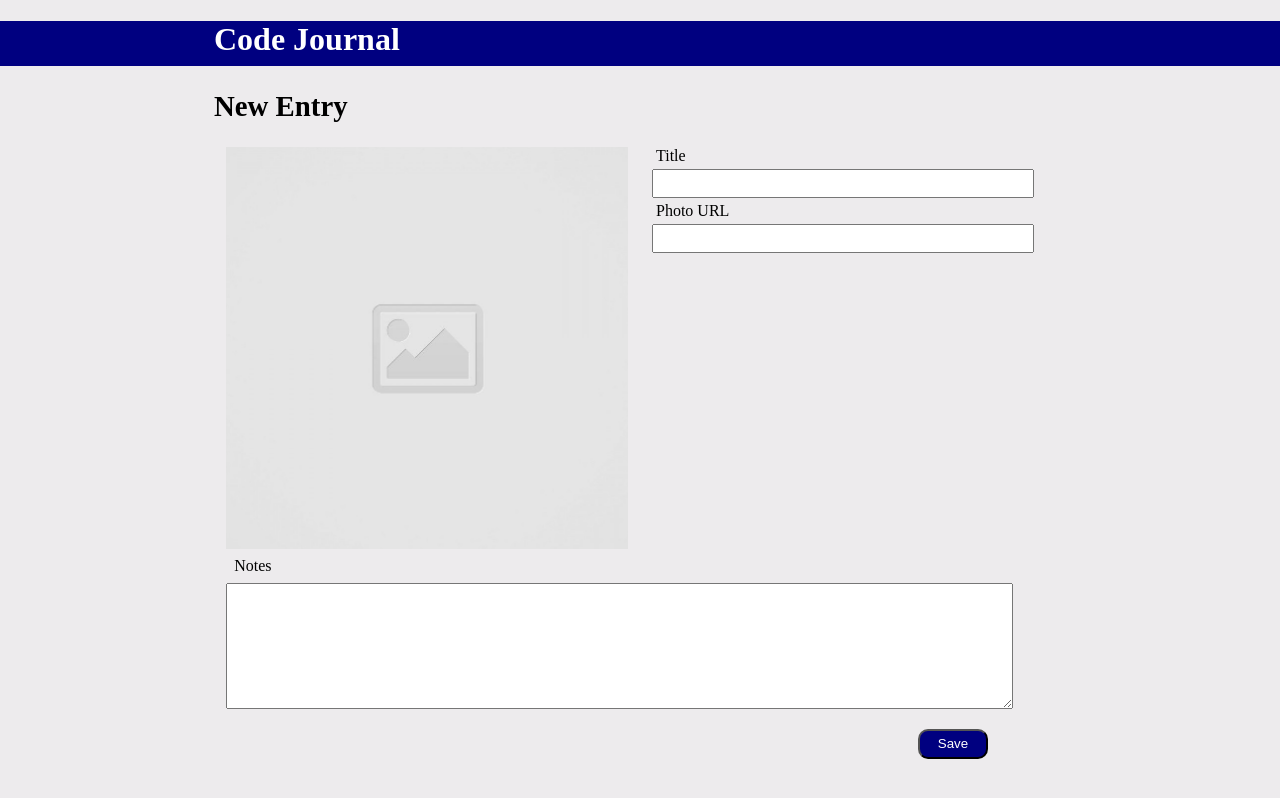
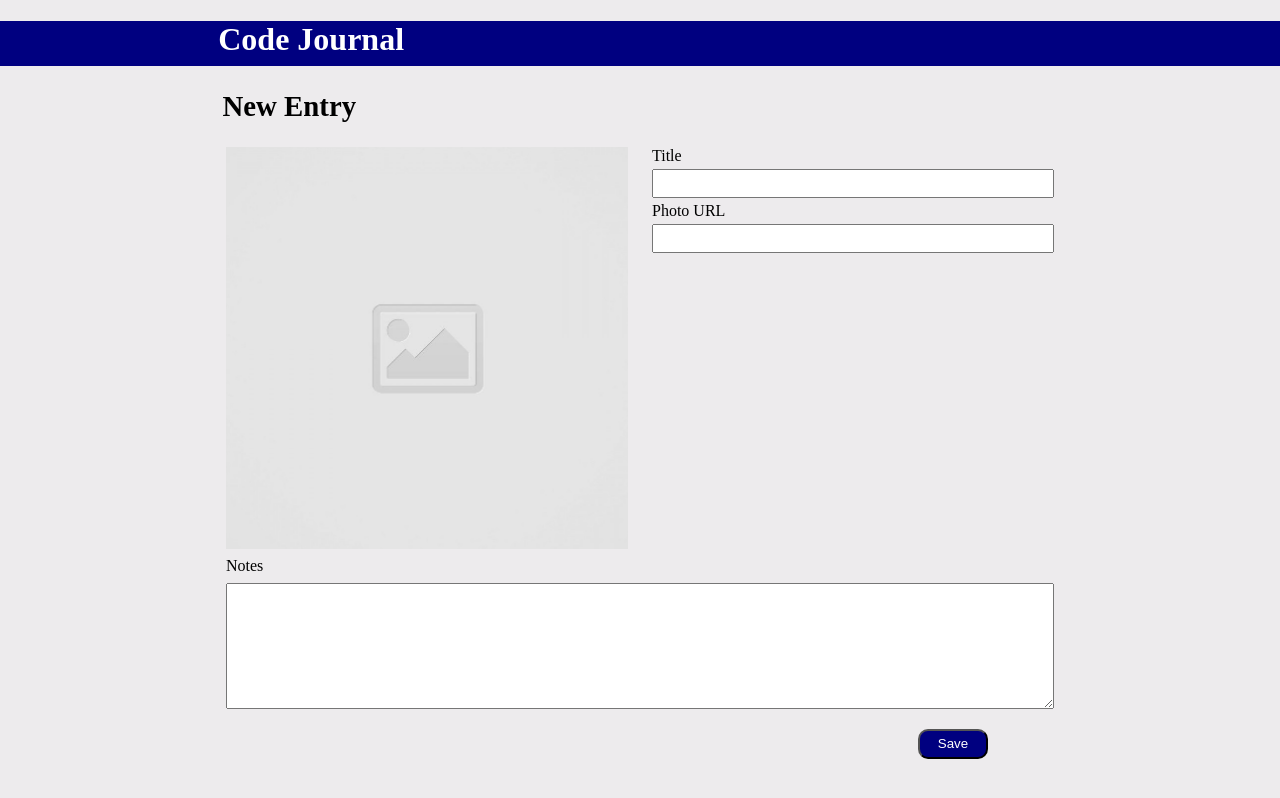
Before and after one commit to james-aguirre/code-journal, a website: page index.html in a window 1280 px wide. Drawn offline with Linux system fonts and the light colour scheme.

Commit message:
deleted margin from span elemenets, lined up header with picture

```diff
--- a/css/styles.css
+++ b/css/styles.css
@@ -20,19 +20,15 @@ button {
 }
 
 input {
-  width: 95%;
+  width: 100%;
   margin-top: 1%;
   margin-bottom: 1%;
   height: 1.8rem;
 }
 
 textarea {
-  width: 95%;
+  width: 100%;
   margin-top: 1%;
-}
-
-span {
-  margin-left: 1%;
 }
 
 img {
@@ -42,9 +38,6 @@ img {
 
 .entry-header {
   font-size: 1.2rem;
-}
-
-.notes {
   margin-left: 1%;
 }
 
@@ -55,3 +48,7 @@ img {
 h1 h2 {
   font-family: Merriweather, serif;
 }
+
+.header {
+  margin-left: 0.5%;
+}
--- a/index.html
+++ b/index.html
@@ -51,7 +51,7 @@
                 required>
           </div>
           <div class="column-full">
-            <label for="notes"><span class="notes">Notes</span></label>
+            <label for="notes"><span>Notes</span></label>
             <textarea
               id="notes"
               name="notes"
```
